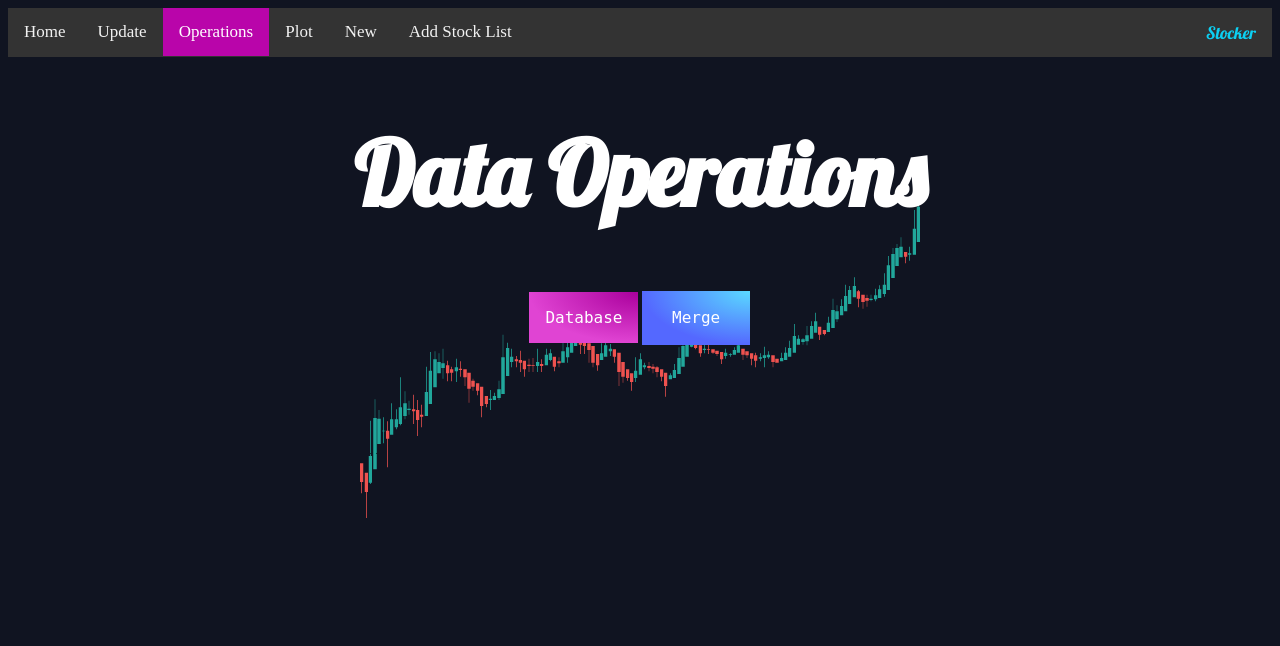
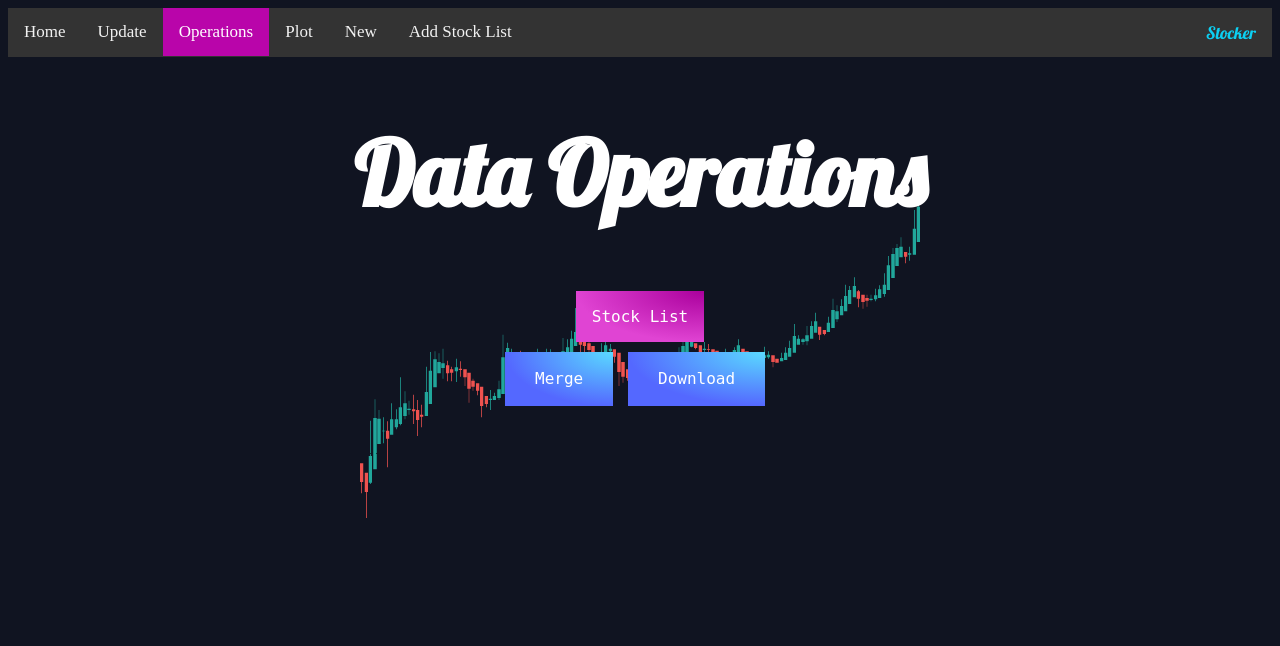
Before and after one commit to AniruddhaMandal/Stocker, a Flask app: page /ops in a window 1280 px wide. Shown: the top 646 px of the page. Run offline with Flask 2, Linux system fonts and the light colour scheme.

Commit message:
Download option

```diff
--- a/Stocker/config.py
+++ b/Stocker/config.py
@@ -3,3 +3,4 @@
 RAW_OUT_DIR = 'Data/RawData/'
 CLEAN_OUT_DIR = 'Data/CleanData/'
 MOVING_AVG_DIR = 'Data/MovingAvg/'
+SAVED_STOCK_NAMES_JSON_FILE = "Data/config.json"
--- a/webapi/main.py
+++ b/webapi/main.py
@@ -14,6 +14,7 @@ from webapi.add_stock import add_client
 from webapi.plot_request import plot_client
 from webapi.merge_api import merge_client
 from webapi.avg_api import avg_client
+from webapi.download_api import download_client
 
 _log = catalog.CataLog()
 
@@ -22,6 +23,7 @@ web_client.register_blueprint(add_client)
 web_client.register_blueprint(plot_client)
 web_client.register_blueprint(merge_client)
 web_client.register_blueprint(avg_client)
+web_client.register_blueprint(download_client)
 
 @web_client.route("/")
 def home():
@@ -47,12 +49,20 @@ def plot_interface():
 @web_client.route("/ops", methods=['GET','POST'])
 def operations_interface():
     try:
-        stock_list = os.listdir(config.RAW_OUT_DIR)
-        stock_list = [i.replace(".csv","") for i in stock_list]
+        # inport names from config.json
+        stock_json_buffer = open(config.SAVED_STOCK_NAMES_JSON_FILE,'r')
+        stock_names_json = json.load(stock_json_buffer)['stock_list']
+        stock_names_list = [i['name'] for i in stock_names_json]
+        stock_json_buffer.close()
     except:
-        stock_list = " "
+        stock_names_list = ""
+        os.makedirs("Data/", exist_ok=True)
+        f = open(config.SAVED_STOCK_NAMES_JSON_FILE,'w')
+        stock_names = {"stock_list":[]}
+        json.dump(stock_names,f)
+        f.close()
     if request.method == "GET":
-        return render_template("operations.html",stock_list=stock_list)
+        return render_template("operations.html",stock_list=stock_names_list)
 
     if request.method == "POST":
         operation_requested = list(request.form.keys())[-1]
@@ -60,7 +70,7 @@ def operations_interface():
         message = requests.post(f"http://127.0.0.1:5000/{operation_requested}",json=requested_stocks).text
 
         message = message.split("\n")
-        return render_template("operations.html",stock_list=stock_list,message=message)
+        return render_template("operations.html",stock_list=stock_names_list,message=message)
 
 if __name__ == "__main__":
     web_client.run(debug=True)
--- a/webapi/static/css/button.css
+++ b/webapi/static/css/button.css
@@ -25,6 +25,9 @@
     white-space: nowrap;
     will-change: box-shadow,transform;
     font-size: 16px;
+    margin-top: 10px;
+    margin-right: 10px;
+    display: inline-block;
    }
 
 .button:focus {
@@ -42,6 +45,15 @@
 .button-submit {
   padding: 14px;
 }
+
+
+
+.form {
+  display: inline-block;
+}
+
+
+
   /* Style The Dropdown Button */
   .dropbtn {
     background-color: #7e0173;
@@ -52,12 +64,14 @@
     font-family: "JetBrains Mono",monospace;
     border: none;
     cursor: pointer;
+    display: inline-block;
   }
 
   /* The container <div> - needed to position the dropdown content */
   .dropdown {
     position: relative;
-    display: inline-block;
+    display: inline;
+    width: auto;
   }
 
   /* Dropdown Content (Hidden by Default) */
@@ -107,4 +121,5 @@
     font-size: 14px;
     border-radius: 50px;
     box-shadow: inset 6px 6px 6px #cbced1, inset -6px -6px 6px white;
+    display: inline-block;
   }
--- a/webapi/templates/operations.html
+++ b/webapi/templates/operations.html
@@ -13,17 +13,22 @@ Data Operations
 {% endblock heading%}
 
 {% block content %}
-  <div class="dropdown">
-    <form action="{{url_for('operations_interface')}}" method="post">
-        <button type="menu" class="dropbtn">Database</button>
-        <div class="dropdown-content">
+  <form action="{{url_for('operations_interface')}}" method="post" class="form">
+
+    <div class="dropdown">
+      <button type="reset" class="dropbtn">Stock List</button>
+      <div class="dropdown-content">
         {% for stock in stock_list%}
         <a><input type="checkbox" name="{{stock}}">{{ stock }}</a>
         {% endfor %}
-        </div>
+      </div>
+    </div>
+
+    <div>
         <input type="submit" name="merge_stock_list" value="Merge" class="button">
-    </form>
-  </div>
+        <input type="submit" name="download_stock_list" value="Download" class="button">
+    </div>
+  </form>
 
   <div class="message-box">
     {% for ms in message %}
```
Also changed, not shown: Downloader/download.py (added, +14 -0 lines), webapi/download_api.py (added, +12 -0 lines).
